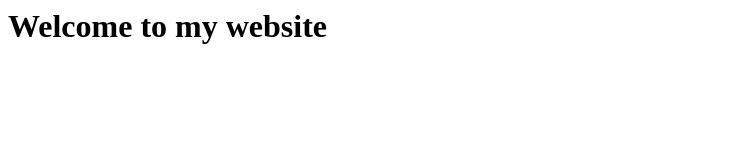
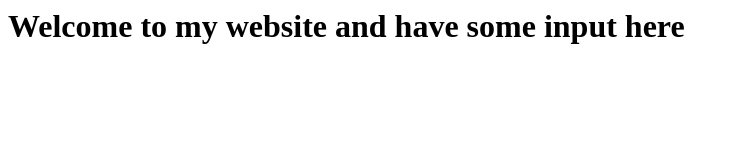
Before and after one commit to singhr13/website, a plain HTML site: page index.html in a window 1280 px wide. Shown: the whole page, without its empty margins (0-737 px from the left). Drawn offline with Linux system fonts and the light colour scheme.

Commit message:
changed webite content

```diff
--- a/index.html
+++ b/index.html
@@ -3,6 +3,6 @@
 <html>
 <title> Jenkins CI/CD Pipeline </title>
 <body>
-<h1> Welcome to my website </h1>
+<h1> Welcome to my website and have some input here </h1>
 </body>
 </html>
```
